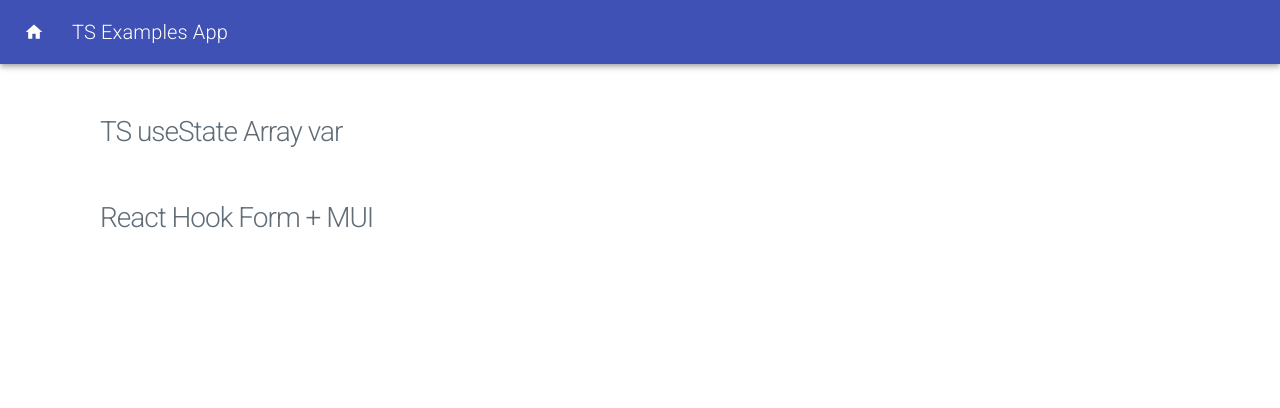
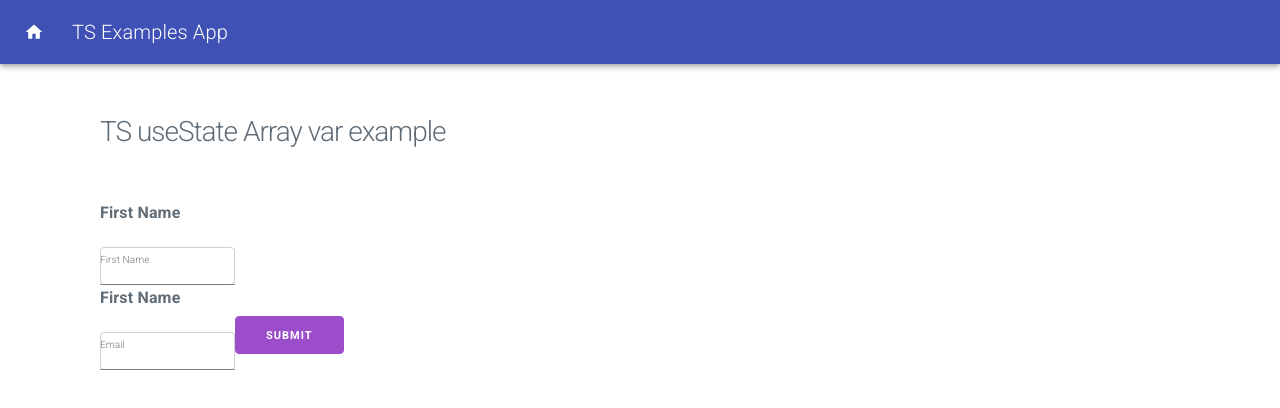
Before and after one commit to gabebravo/typescript-react-examples, a React (Create React App) app: page /use-state-complex in a window 1280 px wide. Shown: the top 408 px of the page. Built offline with nearby package versions, Linux system fonts and the light colour scheme; the HTML template or start-up script is replaced by a standard one.

Commit message:
Basic working version of the react hjook form

```diff
--- a/package.json
+++ b/package.json
@@ -14,6 +14,7 @@
     "@types/react-dom": "^16.9.8",
     "react": "^17.0.1",
     "react-dom": "^17.0.1",
+    "react-hook-form": "^6.14.2",
     "react-router-dom": "^5.2.0",
     "react-scripts": "4.0.1",
     "styled-components": "^5.2.1",
--- a/src/components/UseStateComplex.tsx
+++ b/src/components/UseStateComplex.tsx
@@ -1,23 +1,54 @@
-import React, { ReactElement, useState } from 'react'
+import React, { useState, ReactElement } from "react";
+import { useForm, Controller } from "react-hook-form";
+import { TextField } from "@material-ui/core";
 
 interface UserI {
   name: string,
   email: string
 }
 
+const defaultValues = {
+  name: '',
+  email: ''
+};
+
+// https://stackoverflow.com/questions/60647976/using-textfield-component-from-material-ui-with-react-hook-form-shows-warnin
 export default function UseStateComplex(): ReactElement {
+  const { reset, control, handleSubmit, errors } = useForm<UserI>({ defaultValues });
   const [user, setUserInfo] = useState<UserI[] | []>([])
+
+  const submitHandler = handleSubmit(({ name, email }) => {
+    setUserInfo(user => [...user, { name, email }]);
+    reset();
+  });
+
+  // ALT VERSION OF THE CONTROLLER
+  {/* <Controller as={<input />} name="name" control={control} /> */}
 
   return (
     <div className="container">
-      <h3 style={{ marginTop: '5rem' }}>TS useState Array var</h3>
-      <div style={{ marginTop: '5rem' }} className="row">
+      <h3 style={{ marginTop: '5rem' }}>TS useState Array var example</h3>
+      <div style={{ marginTop: '5rem' }} className="column">
         <div className="column">
-          <div><h3>React Hook Form + MUI</h3></div>
-          <div className="row">
-          </div>
+          <form onSubmit={submitHandler}>
+            <label>First Name</label>
+            <Controller
+              as={<TextField />}
+              name="name"
+              label="First Name"
+              control={control}
+            />
+            <label>First Name</label>
+            <Controller
+              as={<TextField />}
+              name="email"
+              label="Email"
+              control={control}
+            />
+            <input type="submit" />
+          </form>
         </div>
       </div>
     </div>
-  )
+  );
 }
```
Also changed, not shown: 1 other file (tests, documents, lock files or other folders).
